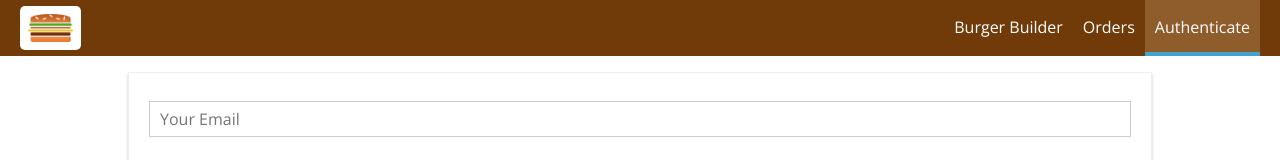
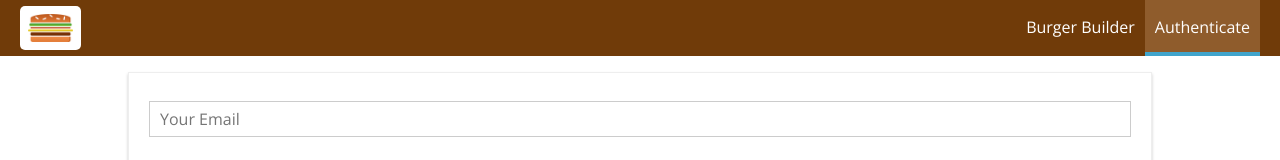
Before and after one commit to skmony/react-burger-builder, a React app: page /auth in a window 1280 px wide. Shown: the top 160 px of the page. Built offline with nearby package versions, Linux system fonts and the light colour scheme.

Commit message:
Add redirect after login

```diff
--- a/src/components/Navigation/NavigationItems/NavigationItems.js
+++ b/src/components/Navigation/NavigationItems/NavigationItems.js
@@ -6,7 +6,11 @@
 const navigationItems = (props) => (
   <ul className={classes.NavigationItems}>
     <NavigationItem link="/">Burger Builder</NavigationItem>
-    <NavigationItem link="/orders">Orders</NavigationItem>
+    {!props.isAuthenticated ? (
+      <NavigationItem link="/orders">Orders</NavigationItem>
+    ) : (
+      ""
+    )}
     {props.isAuthenticated ? (
       <NavigationItem link="/auth">Authenticate</NavigationItem>
     ) : (
--- a/src/containers/Auth/Auth.js
+++ b/src/containers/Auth/Auth.js
@@ -1,5 +1,6 @@
 import React, { Component } from "react";
 import { connect } from "react-redux";
+import { Redirect } from "react-router-dom";
 
 import Input from "../../components/UI/Input/Input";
 import Button from "../../components/UI/Button/Button";
@@ -124,10 +125,15 @@
         changed={(event) => this.inputChangedHandler(event, formElement.key)}
       />
     ));
+    let authRedirect = null;
+    if (this.props.isAuthenticated) {
+      authRedirect = <Redirect to="/" />;
+    }
     const displayData = this.props.loading ? (
       <Spinners />
     ) : (
       <div className={classes.Auth}>
+        {authRedirect}
         <form onSubmit={this.submitHandler}>
           {form}
           <Button btnType="Success">SUBMIT</Button>
@@ -144,6 +150,7 @@
 const mapStateToProps = (state) => {
   return {
     loading: state.auth.loading,
+    isAuthenticated: state.auth.token !== null,
   };
 };
 
```
